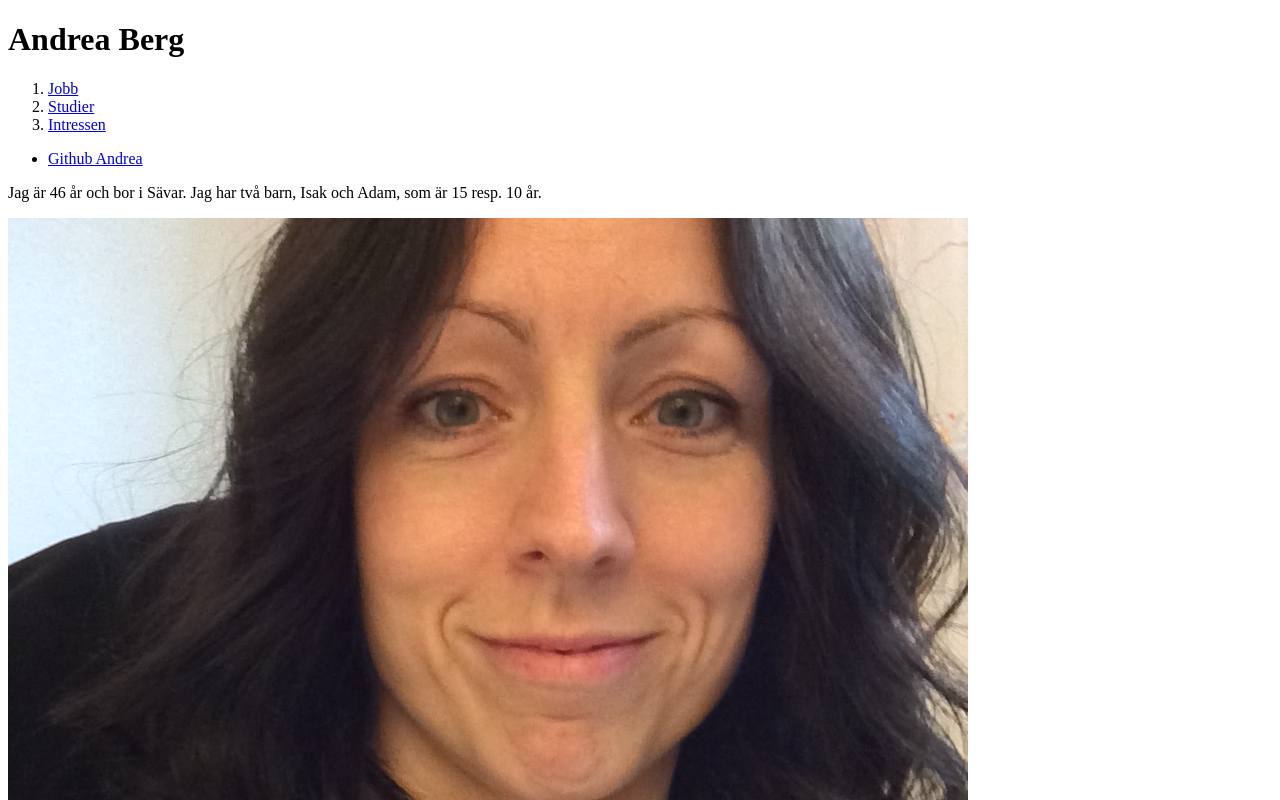
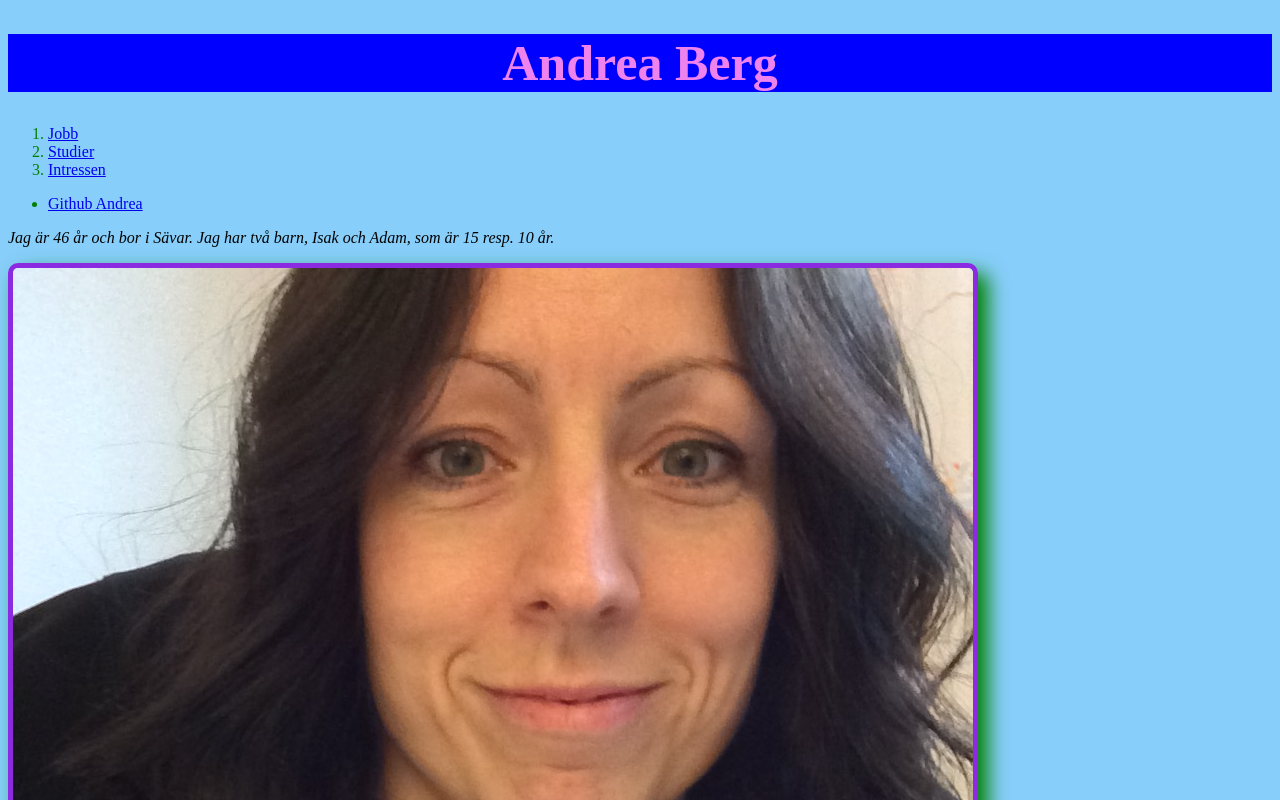
Before and after one commit to andrea-a-berg/first_webpage, a plain HTML site: page index.html in a window 1280 px wide. Shown: the top 800 px of the page. Drawn offline with Linux system fonts and the light colour scheme.

Commit message:
lesson 02 added css

```diff
--- a/index.html
+++ b/index.html
@@ -7,6 +7,7 @@
     <meta http-equiv="X-UA-Compatible" content="IE=edge">
     <meta name="viewport" content="width=device-width, initial-scale=1.0">
     <title>My first webpage</title>
+    <link rel="stylesheet" href="styles/index.css">
 </head>
 
 <body>
@@ -28,7 +29,7 @@
 
     <main>
         <section>
-            <p>Jag är 46 år och bor i Sävar. Jag har två barn, Isak och Adam, som är 15 resp. 10 år.</p>
+            <p class="info-mig">Jag är 46 år och bor i Sävar. Jag har två barn, Isak och Adam, som är 15 resp. 10 år.</p>
 
             <img src="images/jag.JPG" alt="jag" title="profilbild av mig">
         </section>
--- /dev/null
+++ b/styles/index.css
@@ -0,0 +1,31 @@
+h1 {
+    color:violet;
+    font-size: 50px;
+    text-align: center;
+    background-color: blue;
+}
+
+h4 {
+    color:red;
+    font-weight: 1000;
+}
+
+li {
+    color: green;
+}
+
+.info-mig {
+    font-style: italic;
+}
+
+body {
+    background-color: lightskyblue;
+}
+
+img {
+    border-width: 5px;
+    border-style: solid;
+    border-color: blueviolet;
+    border-radius: 10px;
+    box-shadow: 10px 10px 20px green;
+}
```
